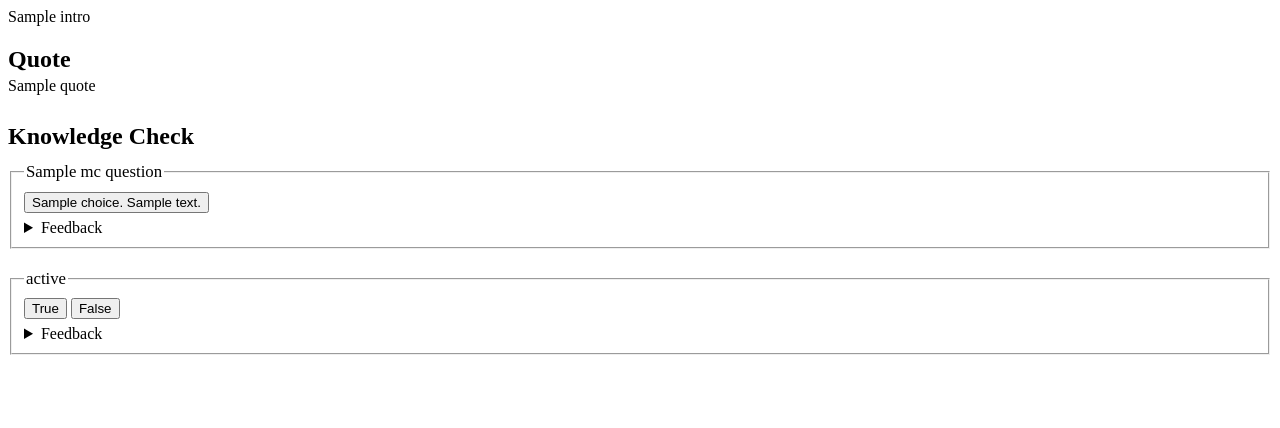
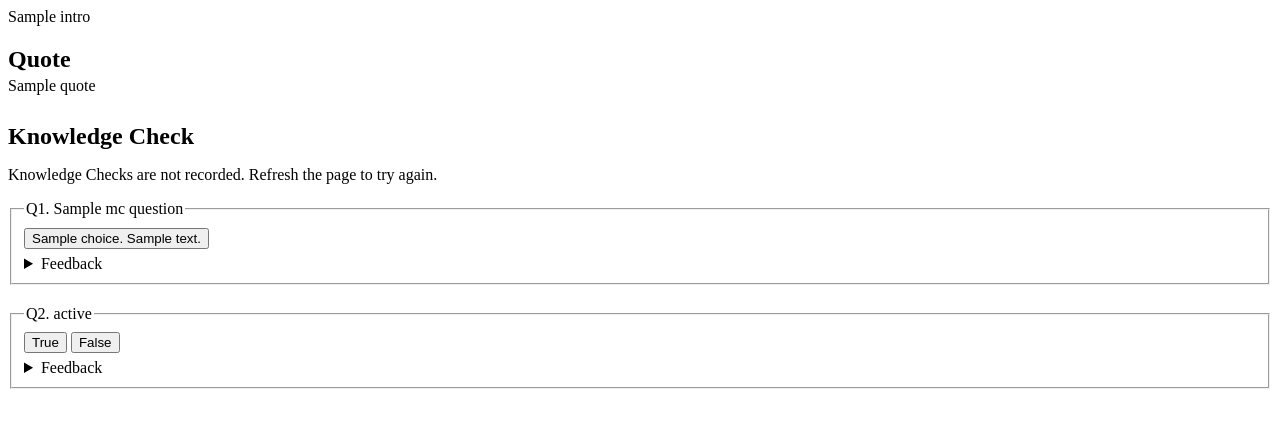
Before and after one commit to ltd-broad/quizgen, a Python web app: template templates/quiz_spartan.html.j2 in a window 1280 px wide. Shown: the top 428 px of the page. Run offline with Jinja, Linux system fonts and the light colour scheme; the template is opened without the code that fills it: most values are stand-ins (such as "Sample title", 1, 10 or a date in 2020).

Commit message:
question numbers added

```diff
--- a/templates/quiz_spartan.html.j2
+++ b/templates/quiz_spartan.html.j2
@@ -4,15 +4,24 @@
   {% if quiz.key_quotes %}
     <h2 style="margin-bottom:0.25rem;">Quote</h2>
     {% for quote in quiz.key_quotes[:5] %}
-      <blockquote style="margin:0 0 1.75rem 0; font-style:normal; font-weight:400;">{{ quote | e }}</blockquote>
+      <blockquote style="margin:0 0 1.75rem 0; font-style:normal; font-weight:400;">
+        {{ quote | e }}
+      </blockquote>
     {% endfor %}
   {% endif %}
 
   <h2 style="margin-top:1.5rem; margin-bottom:0.75rem;">Knowledge Check</h2>
+  <p>Knowledge Checks are not recorded. Refresh the page to try again.</p>
 
+  {# shared counter so Q-numbers continue across MC + T/F #}
+  {% set ns = namespace(qnum=1) %}
+
+  {# -------- Multiple-choice -------- #}
   {% for q in quiz.mc_questions %}
   <fieldset style="margin-bottom:1.25rem;">
-    <legend style="margin-bottom:0.25rem; font-weight:400; font-size:1.05rem; font-family:inherit;">{{ q.question | e }}</legend>
+    <legend style="margin-bottom:0.25rem; font-weight:400; font-family:inherit;">
+      Q{{ ns.qnum }}. {{ q.question | e }}
+    </legend>
 
     {% for c in q.choices %}
     <input
@@ -38,17 +47,21 @@
 
     <!-- Feedback: always present; user can expand/collapse at any time -->
     <details class="feedback" style="margin-top:6px;">
-      <summary style="cursor:pointer; font-size:1.0rem; font-weight:400; margin:0;">Feedback</summary>
+      <summary style="cursor:pointer; font-weight:400; margin:0;">Feedback</summary>
       <div class="feedback-body" style="margin-top:6px;">
         {{ q.feedback | e }}
       </div>
     </details>
   </fieldset>
+  {% set ns.qnum = ns.qnum + 1 %}
   {% endfor %}
 
+  {# -------- True / False -------- #}
   {% for t in quiz.tf_questions %}
   <fieldset style="margin-bottom:1.25rem;">
-    <legend style="margin-bottom:0.25rem; font-weight:400; font-size:1.05rem; font-family:inherit;">{{ t.statement | e }}</legend>
+    <legend style="margin-bottom:0.25rem; font-weight:400; font-family:inherit;">
+      Q{{ ns.qnum }}. {{ t.statement | e }}
+    </legend>
 
     <input
       type="button"
@@ -88,11 +101,12 @@
 
     <!-- Feedback: always present; user can expand/collapse at any time -->
     <details class="feedback" style="margin-top:6px;">
-      <summary style="cursor:pointer; font-size:1.0rem; font-weight:400; margin:0;">Feedback</summary>
+      <summary style="cursor:pointer; font-weight:400; margin:0;">Feedback</summary>
       <div class="feedback-body" style="margin-top:6px;">
         {{ t.feedback | e }}
       </div>
     </details>
   </fieldset>
+  {% set ns.qnum = ns.qnum + 1 %}
   {% endfor %}
 </section>
```
Also changed, not shown: app.py (+19 -11 lines).
